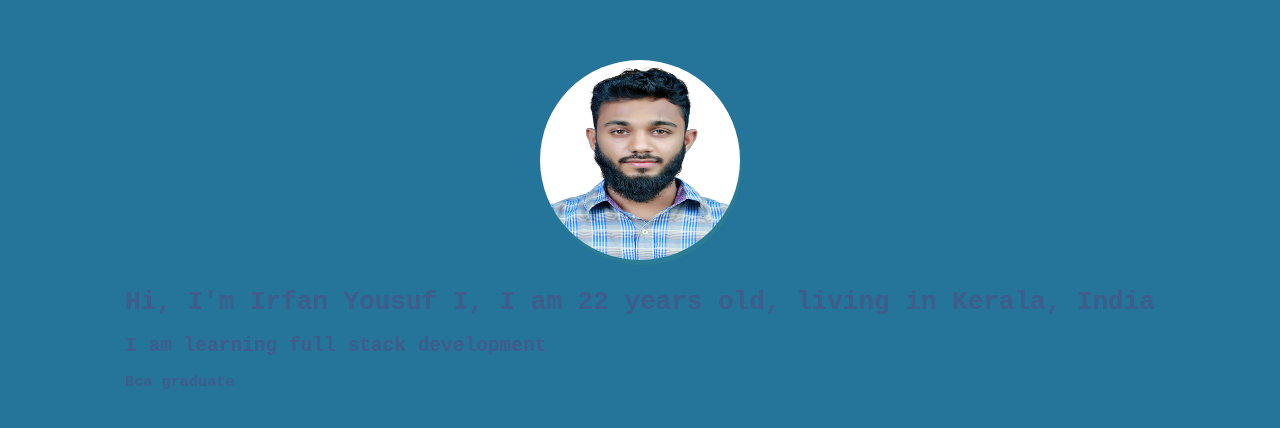
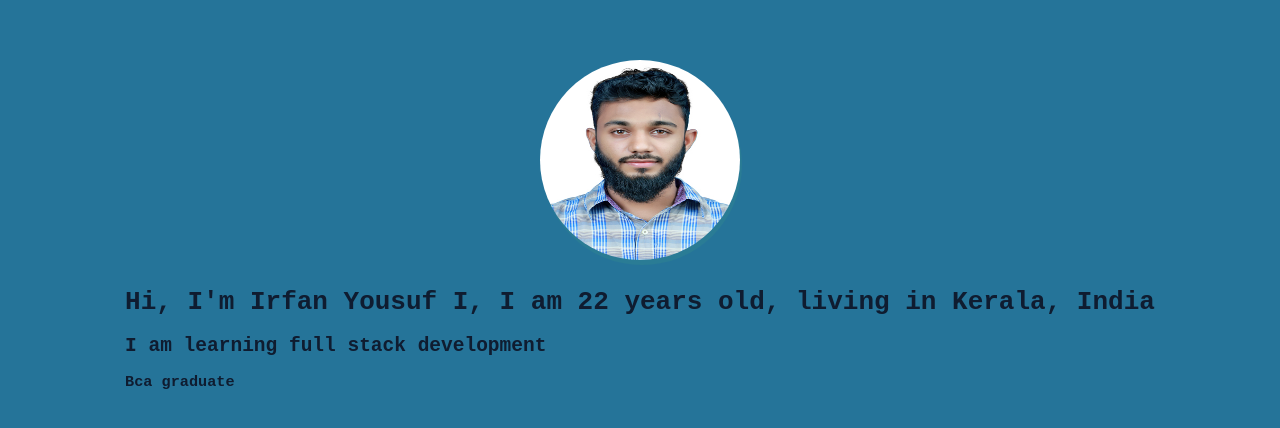
Before and after one commit to irfan1718/portfolio, a plain HTML site: page index.html in a window 1280 px wide. Shown: the part 162-590 px from the top of the page. Drawn offline with Linux system fonts and the light colour scheme.

Commit message:
font color

```diff
--- a/style.css
+++ b/style.css
@@ -1,6 +1,6 @@
 .site-header {
   background-color: rgb(37, 116, 153);
-  color: rgb(62, 92, 140);
+  color: rgb(15, 28, 48);
   height: 100vh;
   font-family: monospace;
   display: flex;
```
